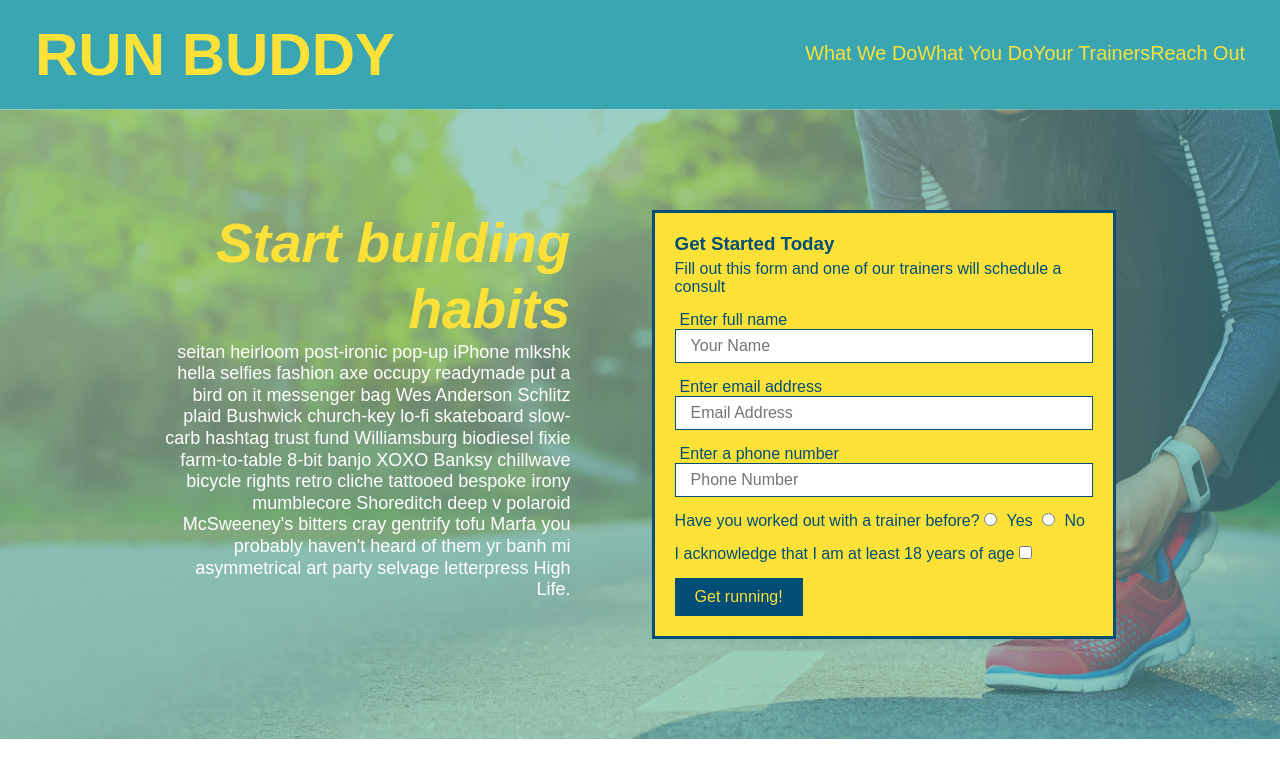
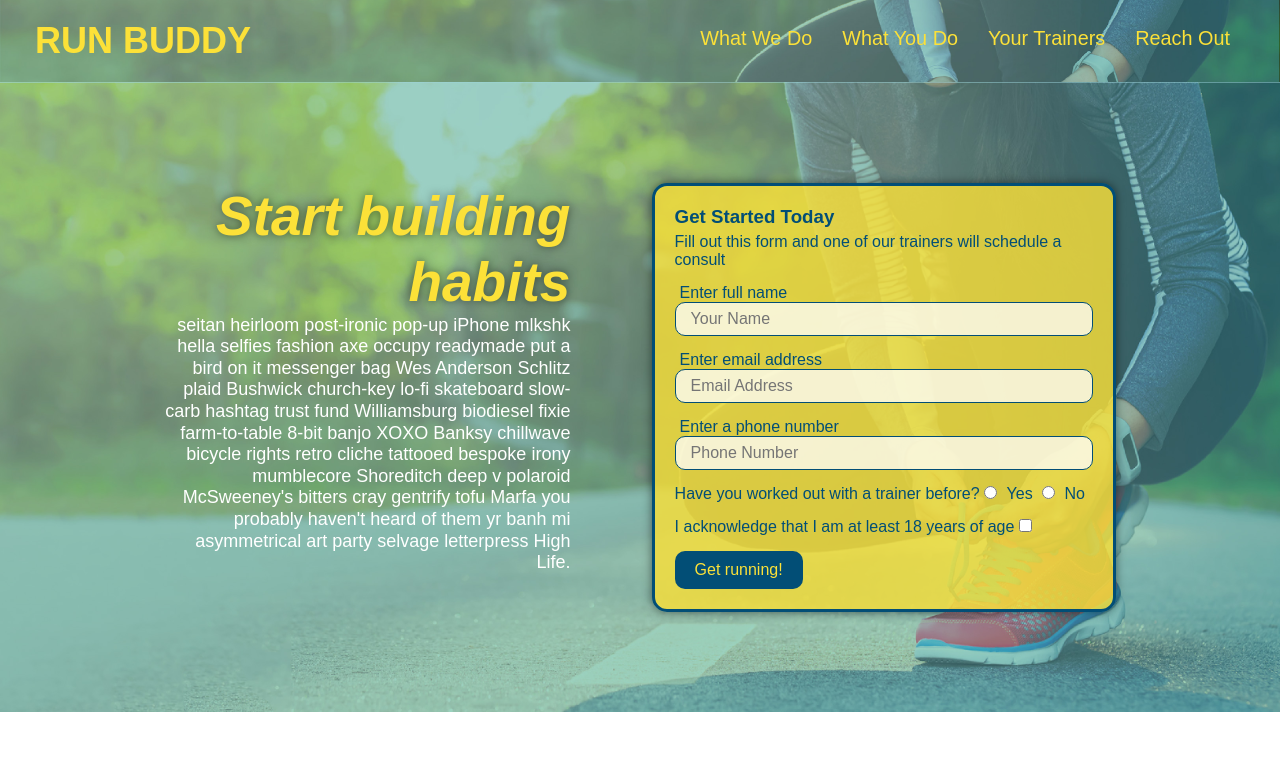
Before and after one commit to mfactory88/run-buddy, a plain HTML site: page index.html in a window 1280 px wide. Shown: the top 769 px of the page. Drawn offline with Linux system fonts and the light colour scheme.

Commit message:
rounded corners

```diff
--- a/assets/css/style.css
+++ b/assets/css/style.css
@@ -16,11 +16,18 @@ header{
     display: flex;
     justify-content: space-between;
     flex-wrap: wrap;
+    position: -webkit-sticky;
+    position: sticky;
+    top: 0;
+    background-image: url(../images/hero-bg.jpg);
+    background-size: cover;
+    background-position: 80%;
+    background-attachment: fixed;
 }
 
 header h1{
     font-weight: bold;
-    font-size: 60px;
+    font-size: 36px;
     color: #fce138;
     margin: 0;
 }
@@ -31,7 +38,7 @@ header a{
 }
 
 header nav{
-    margin: 22px 0px;
+    margin: 7px 0;
 }
 
 header nav ul{
@@ -43,9 +50,16 @@ header nav ul{
 }
 
 header nav ul li a{
-    padding: 10 15px;
+    padding: 10px 15px;
     font-weight: lighter;
     font-size: 1.55vw;
+}
+
+header nav ul li a:hover{
+    background: #fce138;
+    color: #024e76;
+    border-radius: 15px;
+    text-shadow: none;
 }
 
 footer{
@@ -80,11 +94,12 @@ section{
 .hero{
     background-image: url(../images/hero-bg.jpg);
     background-size: cover;
-    background-position: center;
+    background-position: 80%;
     display: flex;
     justify-content: center;
     flex-wrap: wrap;
     align-items: flex-start;
+    background-attachment: fixed;
 }
 
 .hero-cta{
@@ -100,25 +115,35 @@ section{
     font-style: italic;
     font-size: 55px;
     color: #fce138;
+    text-shadow: 0 0 10px rgba(0, 0, 0, 0.5);
 }
 
 .hero-form{
     border: 3px solid #024e76;
-    background-color: #fce138;
+    border-radius: 15px;
+    background-color: rgba(252, 225, 56, 0.8);
     padding: 20px;
     width: 40%;
     margin: 3.5%;
     color: #024e76;
+    box-shadow: 0 0 10px rgba(0, 0, 0, 0.5);
 }
 
 .form-input{
     border: 1px solid #024e76;
+    border-radius: 10px;
     display: block;
     padding: 7px 15px;
     font-size: 16px;
     color: #024e76;
     width: 100%;
     margin-bottom: 15px;
+    background-color: rgba(255, 255, 255, 0.75);
+}
+
+.form-input:focus{
+    background-color: rgba(255, 255, 255, 1);
+    outline: none;
 }
 
 .hero-form p{
@@ -135,6 +160,11 @@ section{
     border: none;
     padding: 10px 20px;
     font-size: 16px;
+    border-radius: 10px;
+}
+
+.hero-form button:hover{
+    background-color: #39a6b2;
 }
 
 /* hero style end */
@@ -310,6 +340,7 @@ section{
 
 .contact-form input, .contact-form textarea{
     border: 1px solid #024e76;
+    border-radius: 10px;
     display: block;
     padding: 7px 15px;
     font-size: 16px;
@@ -317,16 +348,28 @@ section{
     width: 100%;
     margin-bottom: 15px;
     margin-top: 5px;
+    background-color: rgba(255, 255, 255, 0.75);
+}
+
+.contact-form input:focus, .contact-form textarea:focus{
+    background-color: rgba(255, 255, 255, 1);
+    outline: none;
 }
 
 .contact-form button{
     width: 100%;
     border: none;
+    border-radius: 10px;
     background: #fce138;
     color: #024e76;
     text-align: center;
     padding: 15px 0;
     font-size: 16px;
+}
+
+.contact-form button:hover{
+    color: #fce138;
+    background: #39a6b2;
 }
 
 .flex-row{
@@ -338,11 +381,13 @@ section{
     header{
         padding-bottom: 0;
         justify-content: center;
+        position: relative;
     }
 
     header h1{
         width: 100%;
         text-align: center;
+        text-shadow: 0 0 10px rgba(0, 0, 0, 0.5);
     }
 
     header nav ul{
@@ -353,6 +398,7 @@ section{
 
     header nav ul li a{
         font-size: 20px;
+        text-shadow: 0 0 10px rgba(0, 0, 0, 0.5);
     }
 
     footer h2, footer div{
```
